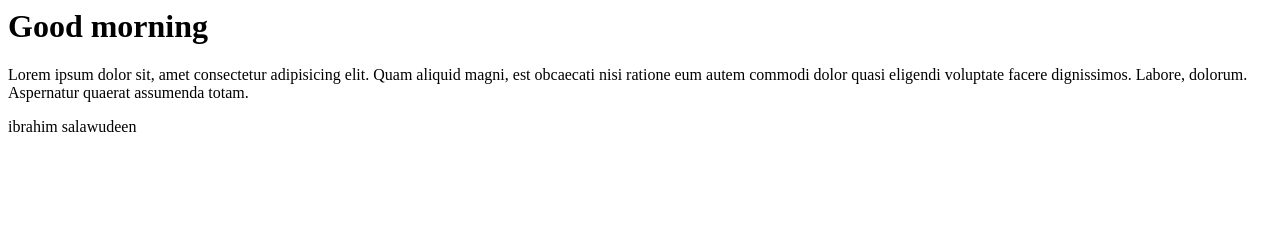
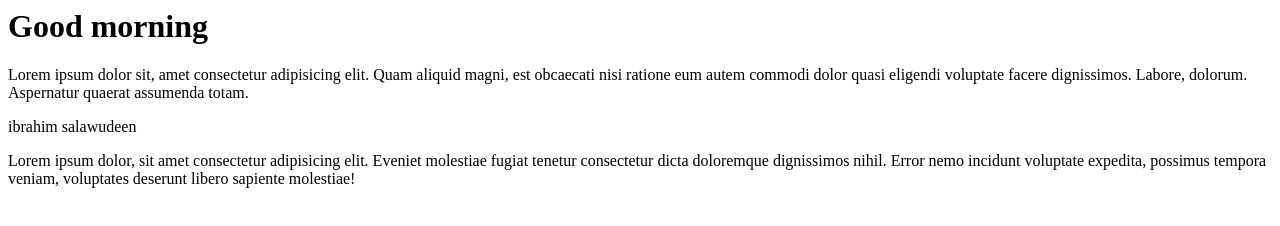
Before and after one commit to makka03/Ablework, a plain HTML site: page index.html in a window 1280 px wide. Drawn offline with Linux system fonts and the light colour scheme.

Commit message:
ablework

```diff
--- a/index.html
+++ b/index.html
@@ -11,6 +11,7 @@
     <p>Lorem ipsum dolor sit, amet consectetur adipisicing elit. Quam aliquid magni, est obcaecati nisi ratione eum autem commodi dolor quasi eligendi voluptate facere dignissimos. Labore, dolorum. Aspernatur quaerat assumenda totam.
     </p>
     <p>ibrahim salawudeen</p>
+    <p>Lorem ipsum dolor, sit amet consectetur adipisicing elit. Eveniet molestiae fugiat tenetur consectetur dicta doloremque dignissimos nihil. Error nemo incidunt voluptate expedita, possimus tempora veniam, voluptates deserunt libero sapiente molestiae!</p>
 
 </body>
 </html>
```
